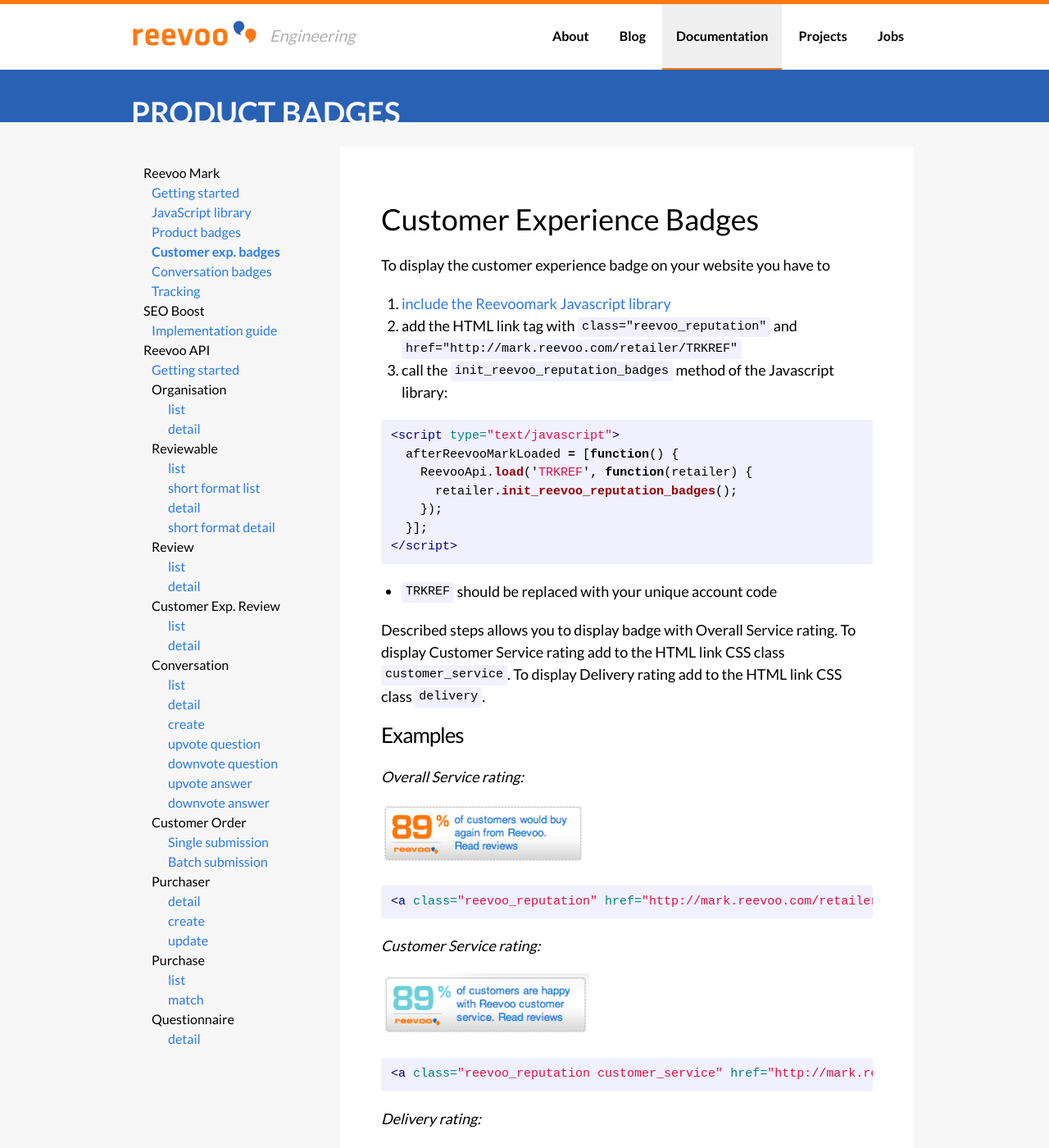
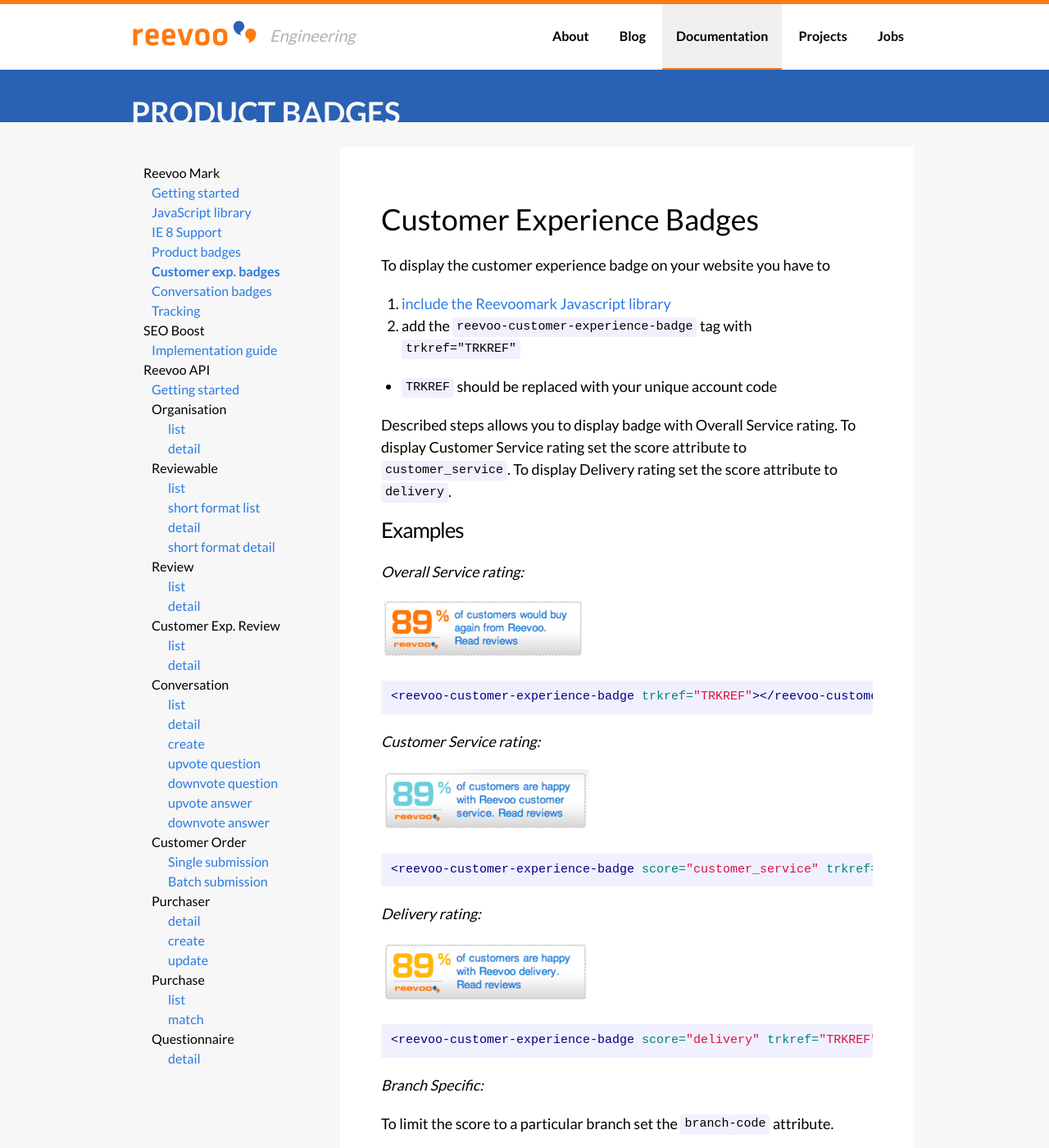
Before and after one commit to reevoo/reevoo.github.io, a Jekyll site: the page built from docs/reevoomark/customer-experience-badges.markdown, in a window 1280 px wide and 1400 px high. Shown: the whole window at 82% size. Built offline with Jekyll 4.4.1, drawn with Linux system fonts in a browser that asks for light colours; some of the changed text lies outside the part shown.

Commit message:
Update docs inline with the new custom element integration

```diff
--- a/_data/docs.yml
+++ b/_data/docs.yml
@@ -6,6 +6,8 @@
     title: Getting started
   - id: javascript-library
     title: JavaScript library
+  - id: ie8
+    title: IE 8 Support
   - id: product-badges
     title: Product badges
   - id: customer-experience-badges
--- a/docs/reevoomark/customer-experience-badges.markdown
+++ b/docs/reevoomark/customer-experience-badges.markdown
@@ -13,24 +13,12 @@
 To display the customer experience badge on your website you have to
 
 1. [include the Reevoomark Javascript library](../javascript-library)
-2. add the HTML link tag with `class="reevoo_reputation"` and `href="http://mark.reevoo.com/retailer/TRKREF"`
-3. call the `init_reevoo_reputation_badges` method of the Javascript library:
-
-{% highlight html %}
-<script type="text/javascript">
-  afterReevooMarkLoaded = [function() {
-    ReevooApi.load('TRKREF', function(retailer) {
-      retailer.init_reevoo_reputation_badges();
-    });
-  }];
-</script>
-{% endhighlight %}
+2. add the `reevoo-customer-experience-badge` tag with `trkref="TRKREF"`
 
 * `TRKREF` should be replaced with your unique account code
 
 Described steps allows you to display badge with Overall Service rating. To display Customer Service rating
-add to the HTML link CSS class `customer_service`. To display Delivery rating add to the HTML link
-CSS class `delivery`.
+set the score attribute to `customer_service`. To display Delivery rating set the score attribute to `delivery`.
 
 ### Examples
 
@@ -39,7 +27,7 @@
 ![Overall Service rating badge](/assets/customer-exp-badge.png)
 
 {% highlight html %}
-<a class="reevoo_reputation" href="http://mark.reevoo.com/retailer/TRKREF">Service rating of [client name]</a>
+<reevoo-customer-experience-badge trkref="TRKREF"></reevoo-customer-experience-badge>
 {% endhighlight %}
 
 
@@ -48,7 +36,7 @@
 ![Customer Service rating badge](/assets/customer-exp-service-badge.png)
 
 {% highlight html %}
-<a class="reevoo_reputation customer_service" href="http://mark.reevoo.com/retailer/TRKREF">Customer service rating of [client name]</a>
+<reevoo-customer-experience-badge score="customer_service" trkref="TRKREF"></reevoo-customer-experience-badge>
 {% endhighlight %}
 
 
@@ -57,5 +45,13 @@
 ![Delivery rating badge](/assets/customer-exp-delivery-badge.png)
 
 {% highlight html %}
-<a class="reevoo_reputation delivery" href="http://mark.reevoo.com/retailer/TRKREF">Delivery rating of [client name]</a>
+<reevoo-customer-experience-badge score="delivery" trkref="TRKREF"></reevoo-customer-experience-badge>
 {% endhighlight %}
+
+*Branch Specific:*
+
+To limit the score to a particular branch set the `branch-code` attribute.
+
+{% highlight html %}
+<reevoo-customer-experience-badge branch_code="BRANCH_CODE" trkref="TRKREF"></reevoo-customer-experience-badge>
+{% endhighlight %}
--- a/docs/reevoomark/javascript-library.markdown
+++ b/docs/reevoomark/javascript-library.markdown
@@ -5,7 +5,7 @@
 group: reevoomark
 navId: docs
 prev: getting-started
-next: product-badges
+next: ie8
 ---
 
 JavaScript Library
@@ -57,7 +57,6 @@
 afterReevooMarkLoaded = [function() {
   ReevooApi.load('TRKREF', function(retailer) {
     // retailer.command();
-    retailer.init_badges();
   });
 }];
 {% endhighlight %}
```
Also changed, not shown: docs/reevoomark/conversation-badges.markdown (+2 -13 lines), docs/reevoomark/getting-started.markdown (+1 -7 lines), docs/reevoomark/ie8.markdown (added, +25 -0 lines), docs/reevoomark/product-badges.markdown (+5 -16 lines).
